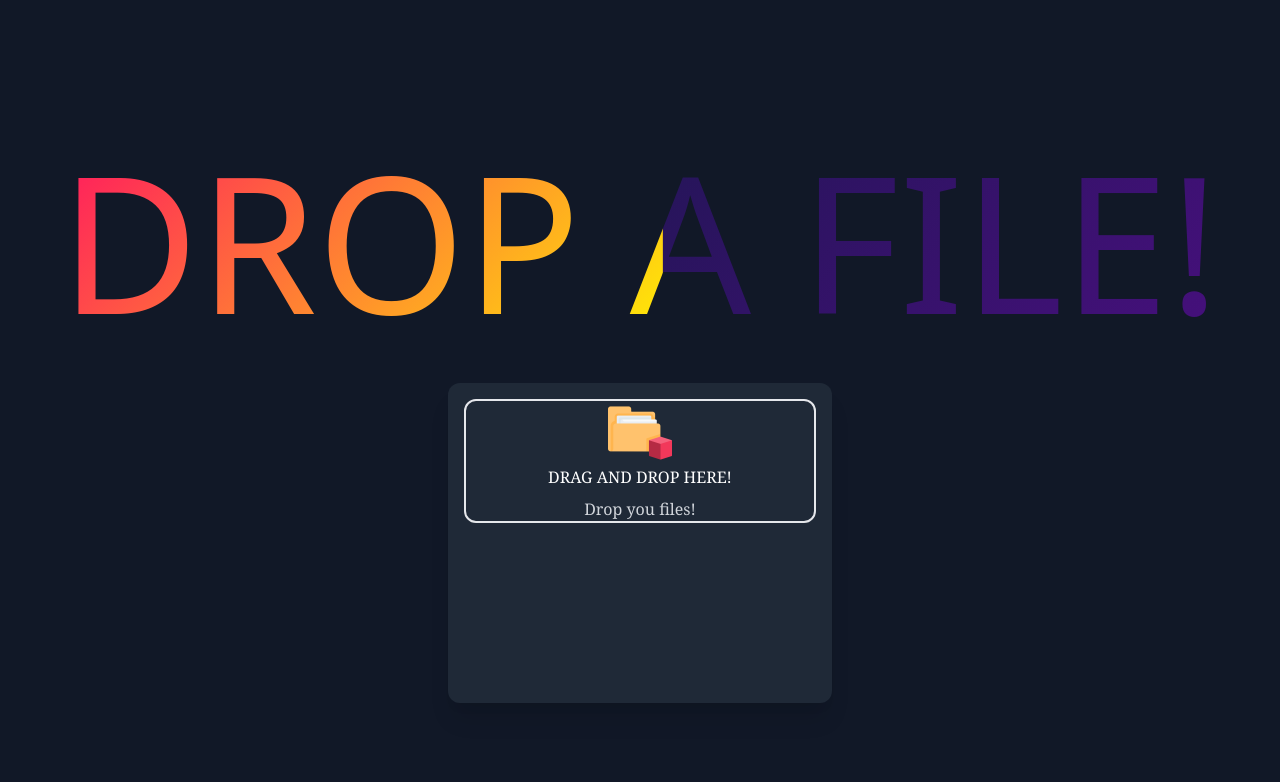
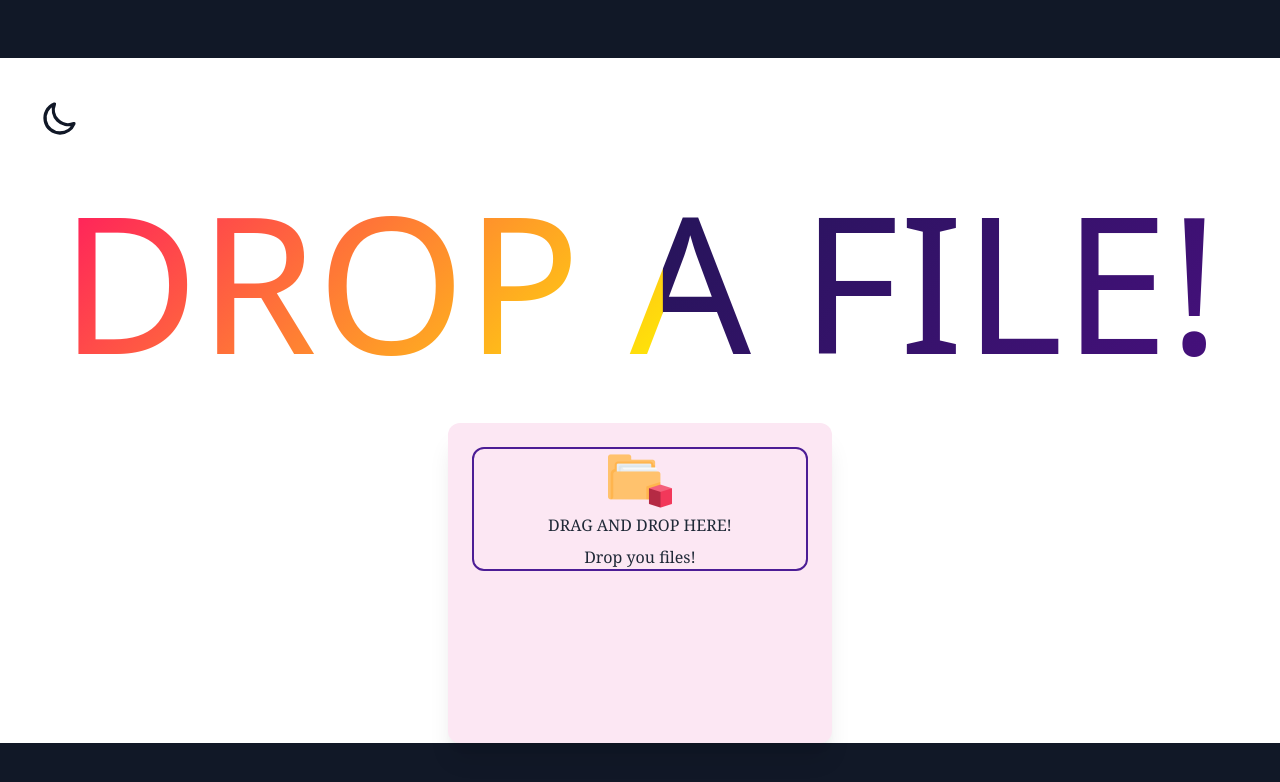
Before and after one commit to shubhangi013/MERN-frontend, a Next.js app: page / in a window 1280 px wide. Shown: the top 782 px of the page. Built offline with nearby package versions, Linux system fonts and the light colour scheme; no server answers.

Commit message:
added dark mode

```diff
--- a/package.json
+++ b/package.json
@@ -11,6 +11,7 @@
     "axios": "^0.24.0",
     "js-file-download": "^0.4.12",
     "next": "10.1.3",
+    "next-themes": "^0.0.15",
     "nodemailer": "^6.7.2",
     "react": "17.0.2",
     "react-dom": "17.0.2",
--- /dev/null
+++ b/src/components/DarkMode.tsx
@@ -0,0 +1,47 @@
+import Head from "next/head";
+import useDarkMode from "src/hooks/useDarkMode";
+
+export default function DarkMode() {
+  const [colorTheme, setTheme] = useDarkMode();
+
+  return (
+    <div className="h-1 w-screen p-10 ">
+
+      {colorTheme === "light" ? (
+        <svg
+        //@ts-ignore
+          onClick={() => setTheme("light")!}
+          xmlns="http://www.w3.org/2000/svg"
+          className="h-10 w-10 text-indigo-200"
+          fill="none"
+          viewBox="0 0 24 24"
+          stroke="currentColor"
+        >
+          <path
+            strokeLinecap="round"
+            strokeLinejoin="round"
+            strokeWidth={2}
+            d="M9.663 17h4.673M12 3v1m6.364 1.636l-.707.707M21 12h-1M4 12H3m3.343-5.657l-.707-.707m2.828 9.9a5 5 0 117.072 0l-.548.547A3.374 3.374 0 0014 18.469V19a2 2 0 11-4 0v-.531c0-.895-.356-1.754-.988-2.386l-.548-.547z"
+          />
+        </svg>
+      ) : (
+        <svg
+        //@ts-ignore
+          onClick={() => setTheme("dark")!}
+          xmlns="http://www.w3.org/2000/svg"
+          className="h-10 w-10 text-gray-900"
+          fill="none"
+          viewBox="0 0 24 24"
+          stroke="currentColor"
+        >
+          <path
+            strokeLinecap="round"
+            strokeLinejoin="round"
+            strokeWidth={2}
+            d="M20.354 15.354A9 9 0 018.646 3.646 9.003 9.003 0 0012 21a9.003 9.003 0 008.354-5.646z"
+          />
+        </svg>
+      )}
+    </div>
+  );
+}
--- a/src/components/DropZoneComponent.tsx
+++ b/src/components/DropZoneComponent.tsx
@@ -14,16 +14,16 @@ const DropZoneComponent : FunctionComponent<{setFile:Dispatch<any>}>= ({setFile}
   });
 
   return (
-      <div {...getRootProps()} className="box p-4 w-full">
+      <div {...getRootProps()} className="box p-6 w-full">
         <input {...getInputProps()}/>
-        <div className="flex flex-col items-center justify-center border-2  rounded-xl">
+        <div className="flex flex-col items-center justify-center border-2 dark:border-white border-purple-900  rounded-xl">
           <img src="/images/folder.png" alt="folder" className="image" />
 {
   isDragReject? <p>Sorry unaccepted file format</p>
   :
   <>
-      <p>DRAG AND DROP HERE!</p>
-        <p className="mt-2 text-base text-gray-300">Drop you files!</p>
+      <p className="dark:text-gray-300 text-gray-800">DRAG AND DROP HERE!</p>
+        <p className="mt-2 text-base dark:text-gray-300 text-gray-800">Drop you files!</p>
   </>
 
 }
--- /dev/null
+++ b/src/hooks/useDarkMode.tsx
@@ -0,0 +1,23 @@
+import { useEffect, useState } from "react";
+
+function useDarkMode() {
+  const [theme, setTheme] = useState(
+    typeof window !== "undefined" ? localStorage.theme : "dark"
+  );
+  const colorTheme = theme === "dark" ? "light" : "dark";
+
+  useEffect(() => {
+    const root = window.document.documentElement;
+
+    root.classList.remove(colorTheme);
+    root.classList.add(theme);
+
+    if (typeof window !== "undefined") {
+      localStorage.setItem("theme", theme);
+    }
+  }, [theme]);
+
+  return [colorTheme, setTheme];
+}
+
+export default useDarkMode;
--- a/src/pages/_app.tsx
+++ b/src/pages/_app.tsx
@@ -1,7 +1,7 @@
 import axios from "axios";
 import "tailwindcss/tailwind.css";
 import "../../styles/globals.css";
-
+import { ThemeProvider } from 'next-themes'
 axios.defaults.baseURL=process.env.NEXT_PUBLIC_API_BASE_ENDPOINT;
 
 function MyApp({ Component, pageProps }) {
--- a/src/pages/index.tsx
+++ b/src/pages/index.tsx
@@ -4,6 +4,8 @@ import { useState } from "react";
 import axios from 'axios';
 import DownloadFile from "@components/DownloadFile";
 import EmailForm from "@components/EmailForm";
+import DarkMode from "@components/DarkMode";
+
 export default function Home() {
 
   const [file, setFile] = useState(null)
@@ -43,9 +45,10 @@ export default function Home() {
     setDownloadPageLink(null)
   }
   return (
-    <div className=" flex flex-col items-center justify-center ">
+    <div className=" flex flex-col items-center justify-center dark:bg-gray-900 bg-white">
+      <DarkMode/>
       <h1 className="animate-charcter font-sans text-center">DROP A FILE!</h1>
-      <div className="w-96 flex flex-col items-center bg-gray-800 shadow-xl rounded-xl jutify-center">
+      <div className="w-96 flex flex-col items-center dark:bg-gray-800 bg-pink-100 shadow-xl rounded-xl jutify-center">
        {
        !downloadPageLink&&
         <DropZoneComponent setFile={setFile}/>
```
Also changed, not shown: 2 other files (tests, documents, lock files or other folders).
